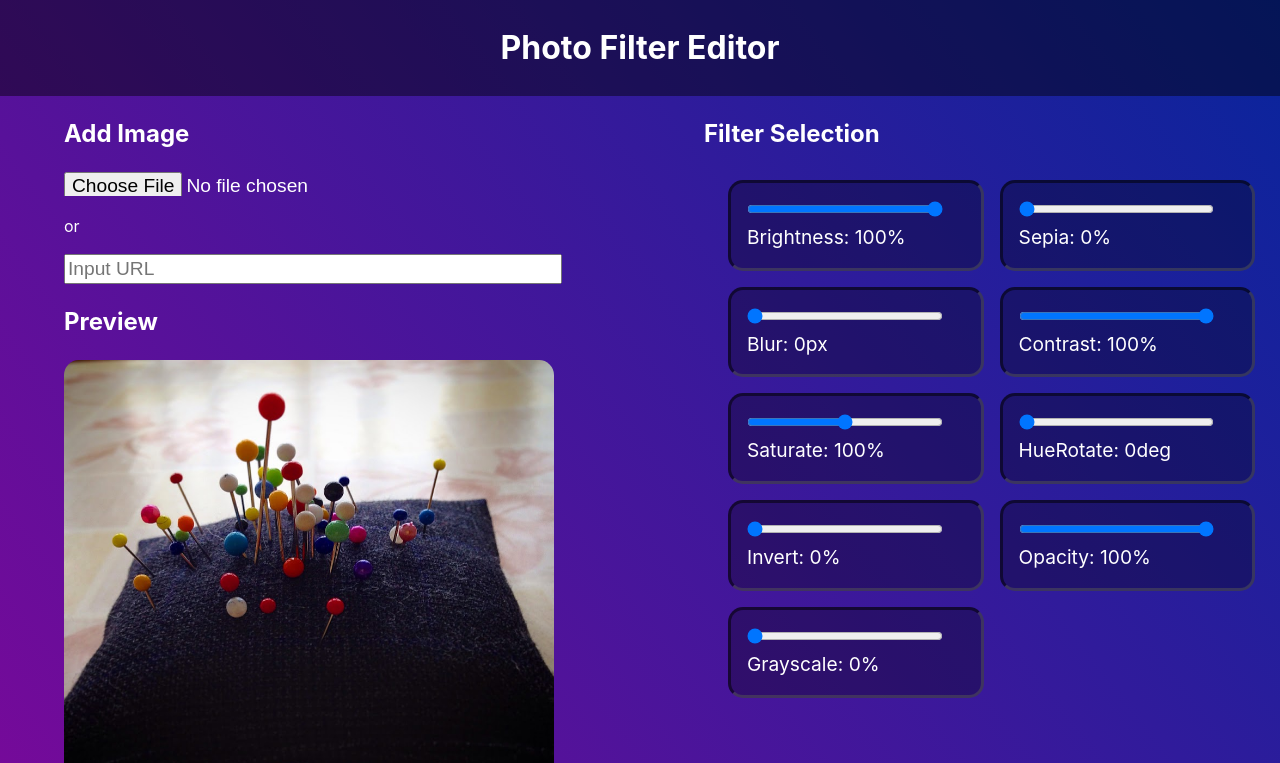
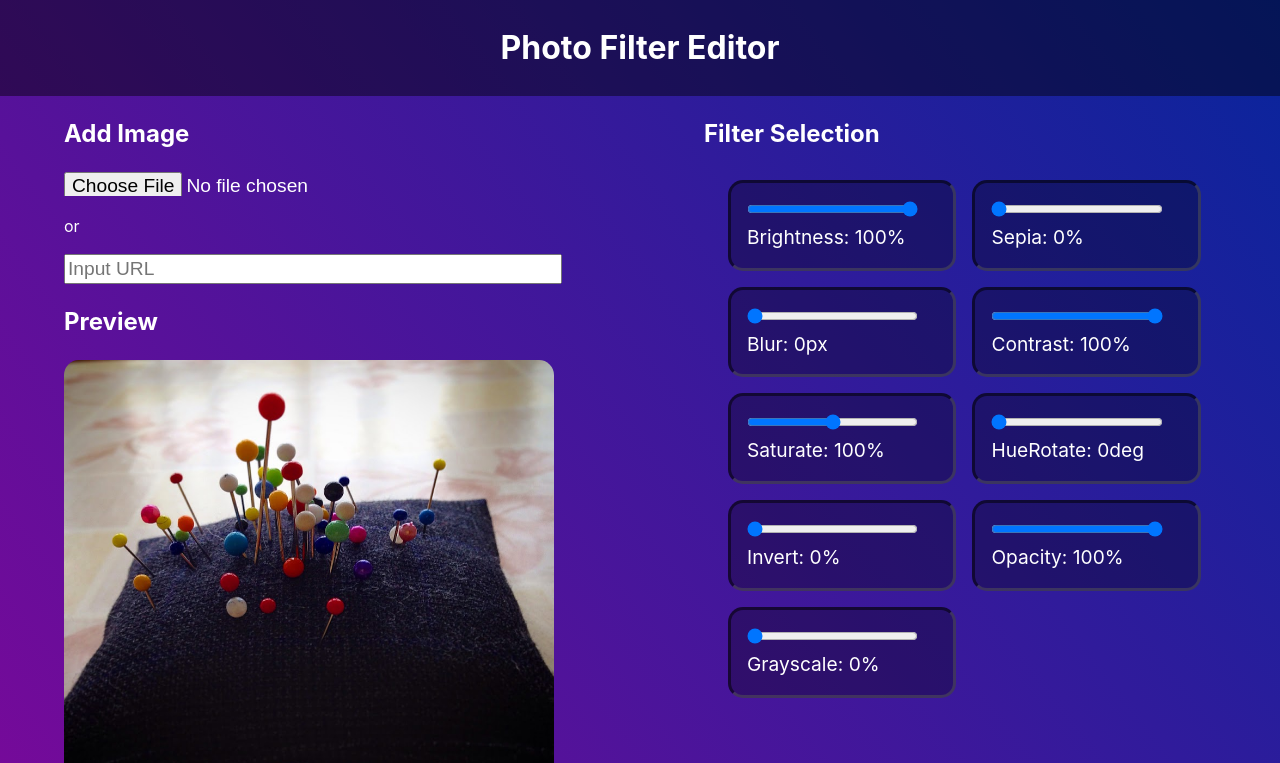
Before and after one commit to LucaDalCorso2004/SimplePhotoEditor, a React (Vite) app: page / in a window 1280 px wide. Shown: the top 763 px of the page. Built offline with nearby package versions, Linux system fonts and the light colour scheme.

Commit message:
fixed width of filters

```diff
--- a/src/App.css
+++ b/src/App.css
@@ -75,7 +75,7 @@
 }
 
 .filterItem {
-  flex: 40% 0;
+  flex: 35% 0;
   border: medium inset rgba(0, 0, 0, 0.527);
   background-color: rgba(0, 0, 0, 0.301);
   padding: 1rem;
@@ -93,7 +93,7 @@
   font-size: 1.2rem;
 }
 
-@media only screen and (max-width: 800px) {
+@media only screen and (max-width: 1000px) {
   .editor {
     flex-direction: column;
   }
```
